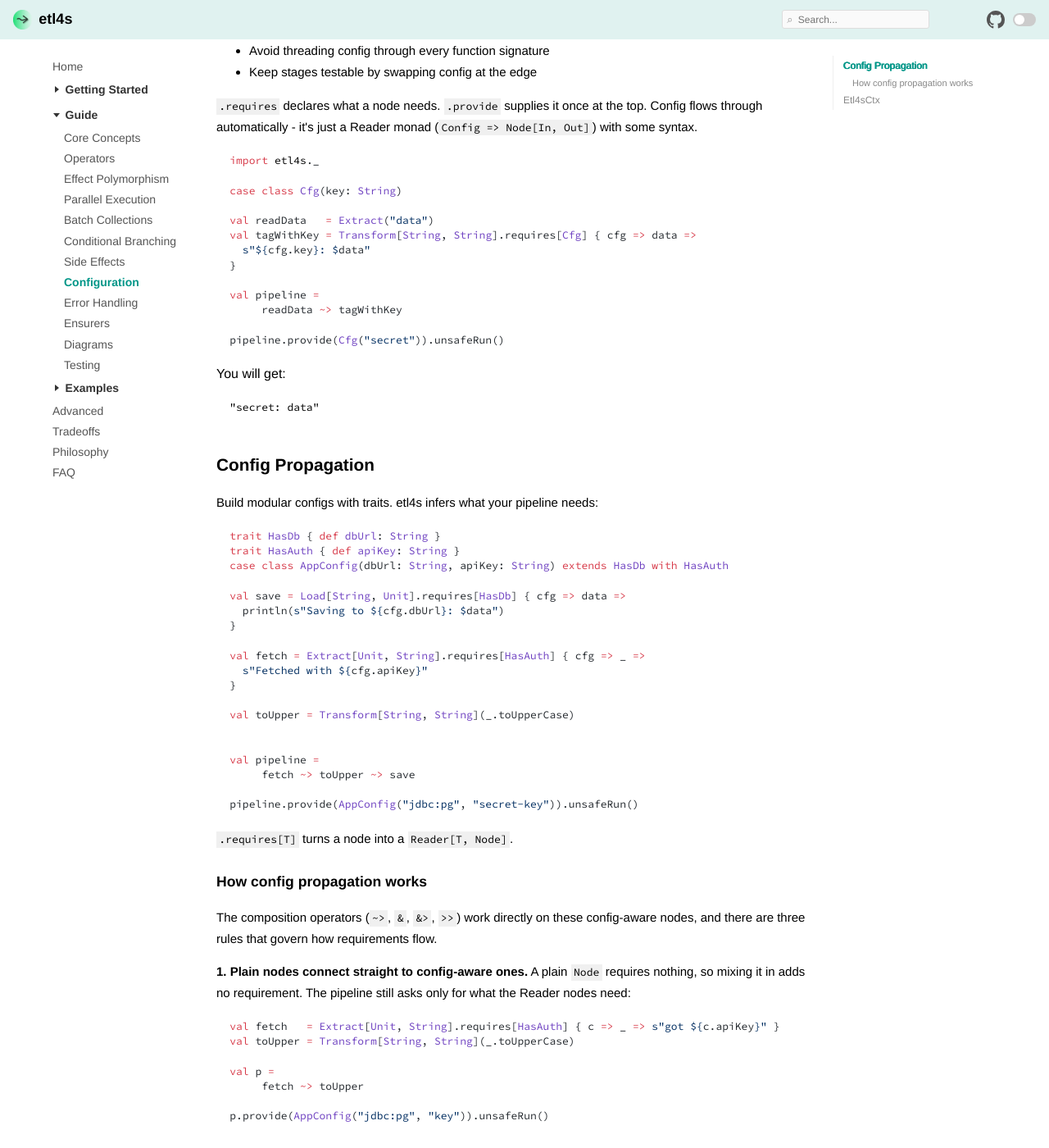
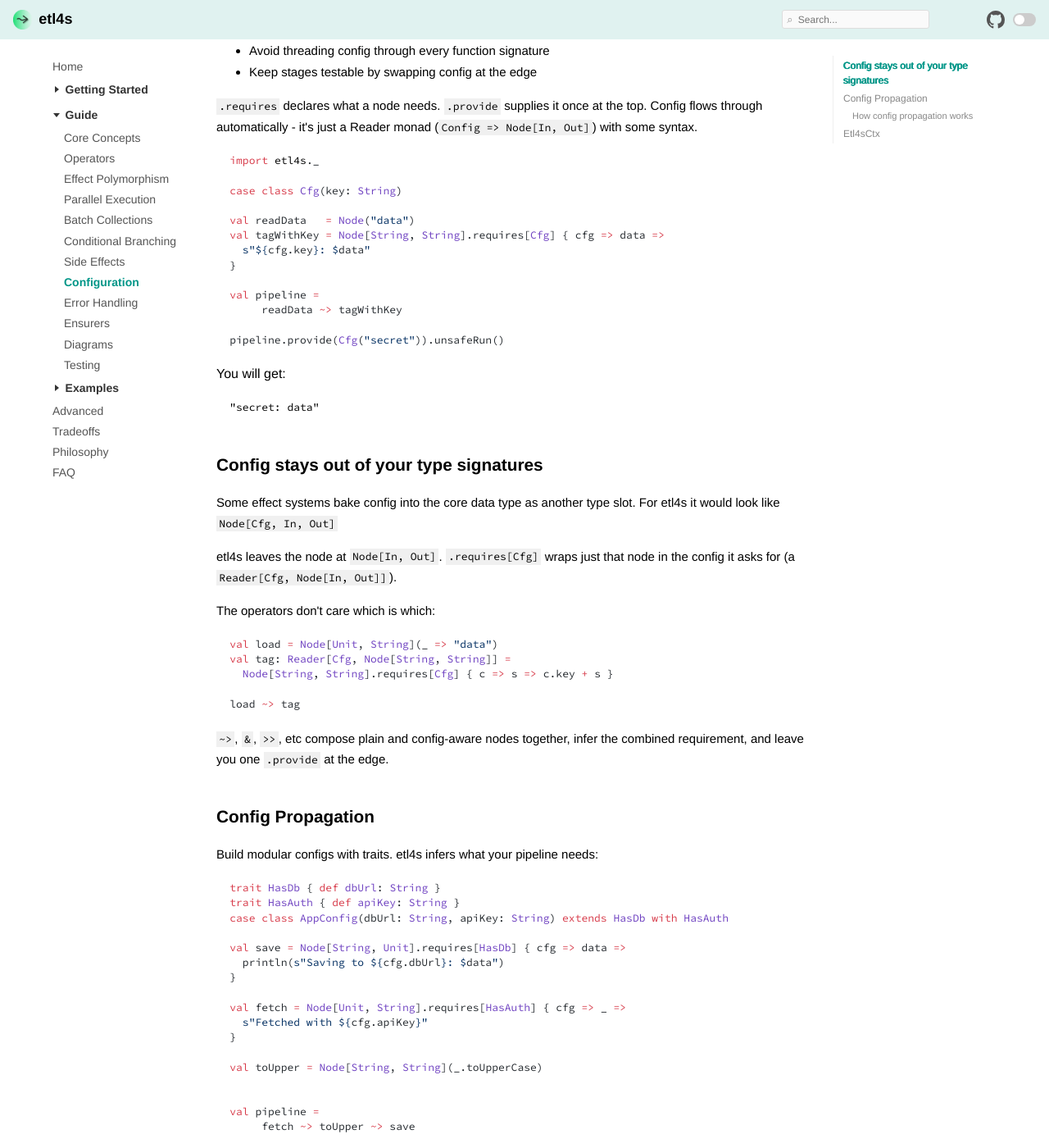
Before and after one commit to mattlianje/etl4s, an MkDocs documentation site: the page built from docs/config.md, in a window 1280 px wide and 1400 px high, scrolled down 352 px. Shown: the whole window at 82% size. Built offline with MkDocs 1.6.1, drawn with Linux system fonts in a browser that asks for light colours; nearby versions of some CDN libraries.

Commit message:
tweaking docs

````diff
--- a/docs/config.md
+++ b/docs/config.md
@@ -22,8 +22,8 @@ import etl4s._
 
 case class Cfg(key: String)
 
-val readData   = Extract("data")
-val tagWithKey = Transform[String, String].requires[Cfg] { cfg => data =>
+val readData   = Node("data")
+val tagWithKey = Node[String, String].requires[Cfg] { cfg => data =>
   s"${cfg.key}: $data"
 }
 
@@ -37,6 +37,27 @@ You will get:
 "secret: data"
 ```
 
+## Config stays out of your type signatures
+
+Some effect systems bake config into the core data type as another type slot. For etl4s it would
+look like `Node[Cfg, In, Out]`
+
+etl4s leaves the node at `Node[In, Out]`. `.requires[Cfg]` wraps just that node in the config
+it asks for (a `Reader[Cfg, Node[In, Out]]`).
+
+The operators don't care which is which:
+
+```scala
+val load = Node[Unit, String](_ => "data")
+val tag: Reader[Cfg, Node[String, String]] =
+  Node[String, String].requires[Cfg] { c => s => c.key + s }
+
+load ~> tag
+```
+
+`~>`, `&`, `>>`, etc compose plain and config-aware nodes together, infer the combined
+requirement, and leave you one `.provide` at the edge.
+
 ## Config Propagation
 
 Build modular configs with traits. etl4s infers what your pipeline needs:
@@ -46,15 +67,15 @@ trait HasDb { def dbUrl: String }
 trait HasAuth { def apiKey: String }
 case class AppConfig(dbUrl: String, apiKey: String) extends HasDb with HasAuth
 
-val save = Load[String, Unit].requires[HasDb] { cfg => data =>
+val save = Node[String, Unit].requires[HasDb] { cfg => data =>
   println(s"Saving to ${cfg.dbUrl}: $data")
 }
 
-val fetch = Extract[Unit, String].requires[HasAuth] { cfg => _ =>
+val fetch = Node[Unit, String].requires[HasAuth] { cfg => _ =>
   s"Fetched with ${cfg.apiKey}"
 }
 
-val toUpper = Transform[String, String](_.toUpperCase)
+val toUpper = Node[String, String](_.toUpperCase)
 
 
 val pipeline =
@@ -75,8 +96,8 @@ so mixing it in adds no requirement. The pipeline still asks only for what the R
 need:
 
 ```scala
-val fetch   = Extract[Unit, String].requires[HasAuth] { c => _ => s"got ${c.apiKey}" }
-val toUpper = Transform[String, String](_.toUpperCase)
+val fetch   = Node[Unit, String].requires[HasAuth] { c => _ => s"got ${c.apiKey}" }
+val toUpper = Node[String, String](_.toUpperCase)
 
 val p =
      fetch ~> toUpper
````
Also changed, not shown: README.md (+16 -3 lines), docs/first-pipeline.md (+1 -3 lines).
